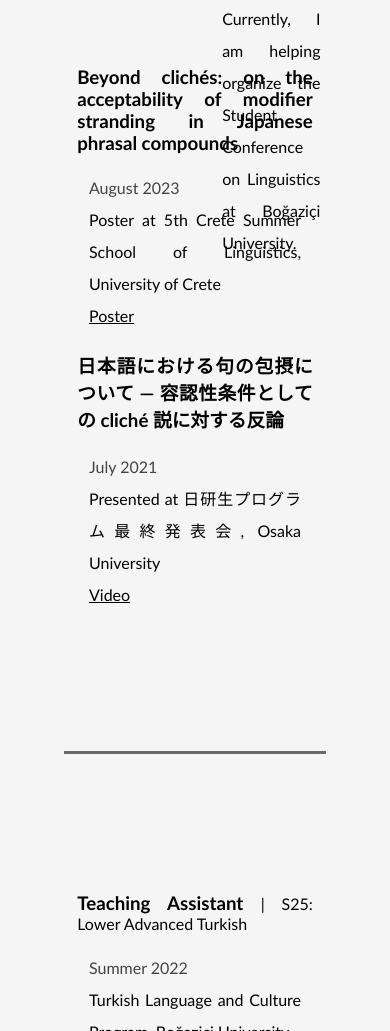
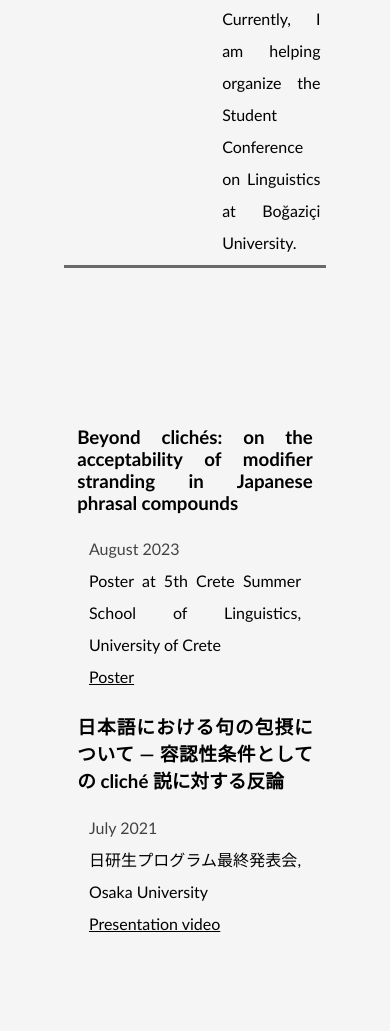
Before and after one commit to ruveydatriesstuff/ruveydatriesstuff.github.io, a plain HTML site: page index.html in a window 390 px wide. Shown: the part 969-2000 px from the top of the page. Drawn offline with Linux system fonts and the light colour scheme.

Commit message:
fix mobile view
fixed divs overlapping on mobile view

```diff
--- a/index.html
+++ b/index.html
@@ -55,13 +55,13 @@
                 <p class="paragraph" style="margin: 0% 5%;">
                     <span style="color:#434343;">July 2021</span>
                     <br>
-                    Presented at 日研生プログラム最終発表会,  Osaka University  <br>
-                    <a href="" style="color: black;">Video</a> </p>
+                    日研生プログラム最終発表会,  Osaka University  <br>
+                    <a href="src/cjlc presentation.m4v" style="color: black;">Presentation video</a> </p>
                 </p>
             </div>
         </div>
     </section>
-    <section  class="center" id="teaching" style="border-top-style:solid; border-top-color: dimgrey; height: 50%;">
+    <section  class="center" id="teaching" style="border-top-style:solid; border-top-color: dimgrey; min-height: 50%;">
         <div style="width: 90%;">
             <div>
                 <h3 style="text-align: justify;">Teaching Assistant
@@ -80,8 +80,7 @@
  <footer style="border-top-style:solid; border-top-color: grey; border-top-width: 0.1vw;">
     <script>
         function randomFactoid() {
-          var listFacts = [
-        "My interest in HTML stems from copying and pasting MySpace themes.",
+          var listFacts = ["My interest in HTML stems from copying and pasting MySpace themes as a preteen.",
           "I like to play Dungeons and Dragons in my spare time. ",
           "My favorite book is American Gods by Neil Gaiman. ",
           "I'm a Leo.",
--- a/style.css
+++ b/style.css
@@ -35,7 +35,7 @@ body {
 }
 section {
     margin: 0% 15%;
-    height: 100%;
+    min-height: 100%;
     max-width: 100%;
 }
 .center {
```
Also changed, not shown: 1 other file.
